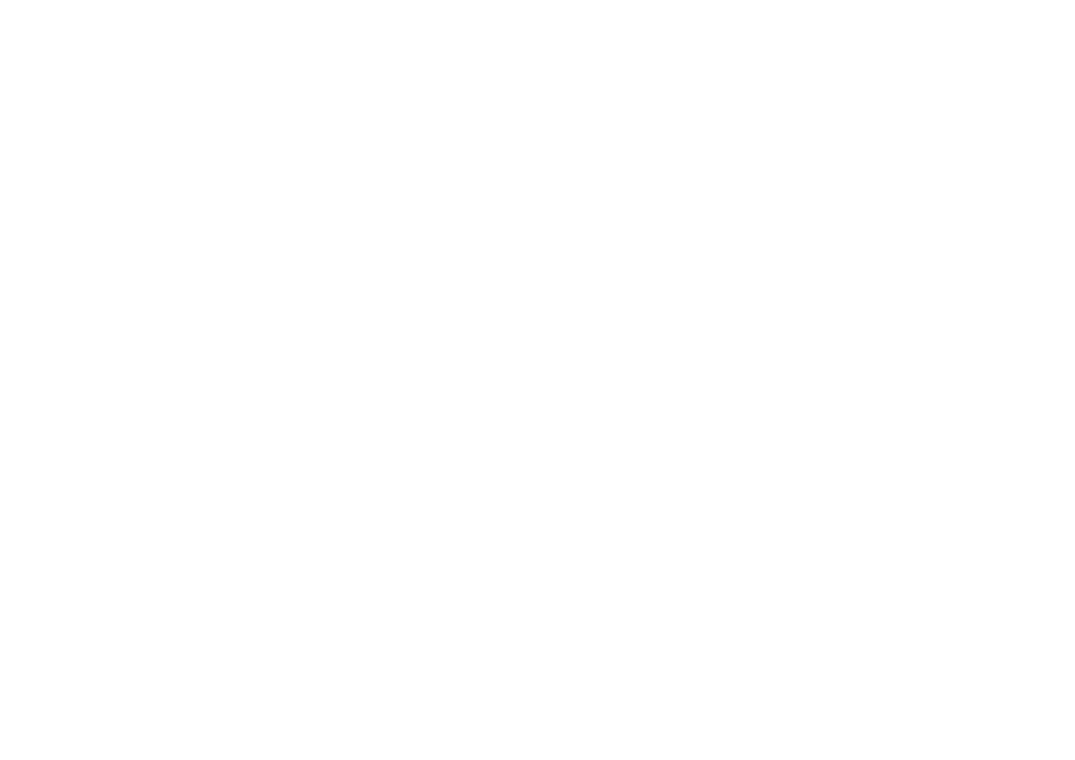
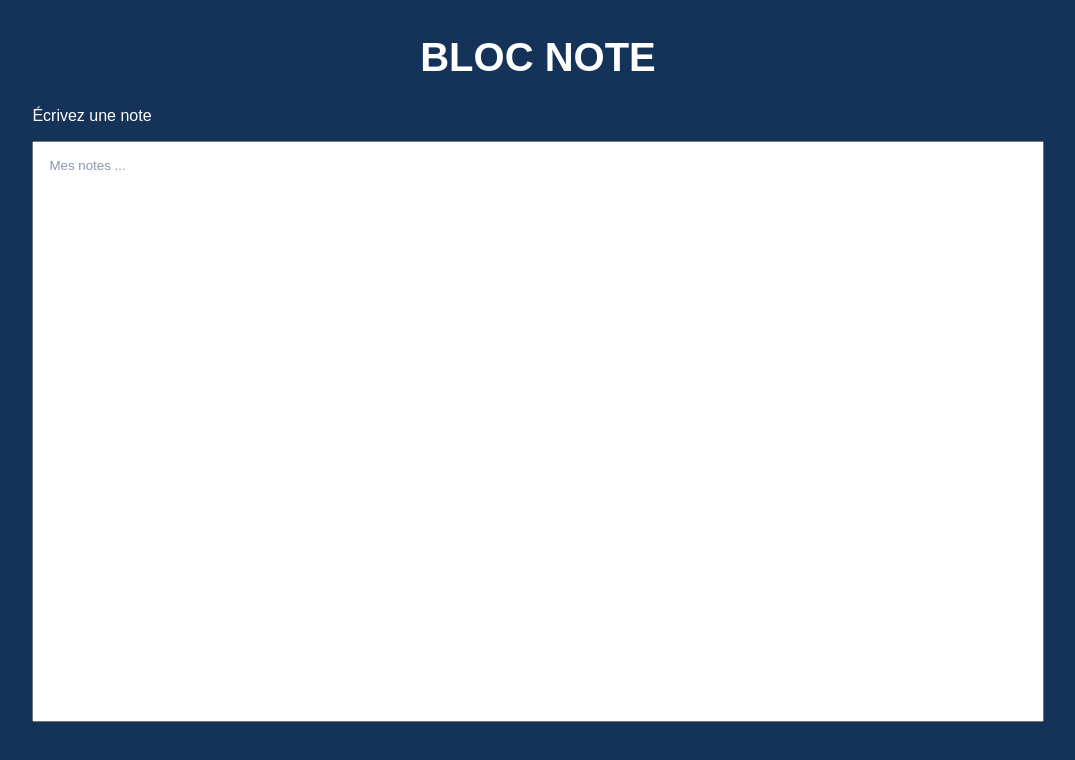
Before and after one commit to Tomatillo1/Code, a plain HTML site: page Bloc note/index.html in a window 1280 px wide. Shown: the whole page, without its empty margins (102-1177 px from the left). Drawn offline with Linux system fonts and the light colour scheme.

Commit message:
bloc note finish

```diff
--- a/Bloc note/index.html
+++ b/Bloc note/index.html
@@ -2,9 +2,17 @@
 <html lang="en">
 <head>
     <meta charset="UTF-8">
-    <title>Title</title>
+    <title>Bloc note</title>
+    <link rel="stylesheet" href="style.css">
 </head>
 <body>
-
+<div class="primary-container">
+    <h1 class="bloc-note-title">Bloc note</h1>
+    <div class="bloc-note">
+        <label for="text-zone">Écrivez une note</label>
+        <textarea id="text-zone" name="text-zone" placeholder="Mes notes ..."></textarea>
+    </div>
+</div>
+<script src="main.js"></script>
 </body>
 </html>
--- a/Bloc note/main.js
+++ b/Bloc note/main.js
@@ -0,0 +1,9 @@
+const textarea = document.querySelector('textarea');
+
+const saveValue = localStorage.getItem('text')
+
+textarea.addEventListener("input", function (event) {
+    localStorage.setItem('text', event.target.value);
+});
+
+textarea.textContent = saveValue
--- a/Bloc note/style.css
+++ b/Bloc note/style.css
@@ -0,0 +1,52 @@
+body {
+    background-color: #153259;
+    height: 100vh;
+}
+
+.bloc-note-title {
+    display: flex;
+    justify-content: center;
+    color: #FFFFFF;
+    text-transform: uppercase;
+    font-family: Poppins, Arial;
+    font-size: 2.5rem;
+}
+
+.bloc-note {
+    display: flex;
+    flex-direction: column;
+    width: 80%;
+    gap: 1rem;
+    height: 100%;
+}
+
+.primary-container {
+    display: flex;
+    flex-direction: column;
+    align-items: center;
+    width: 100%;
+    height: 100%;
+}
+
+label {
+    color: #FFFFFF;
+    font-size: 1rem;
+    font-family: Poppins, Arial;
+}
+
+#text-zone {
+    padding-top: 1rem;
+    padding-left: 1rem;
+    height: 80%;
+    color: #153259;
+}
+
+#text-zone::placeholder {
+    color: #153259;
+    font-family: Poppins, Arial;
+    opacity: 0.5;
+}
+
+textarea {
+    resize: none;
+}
```
